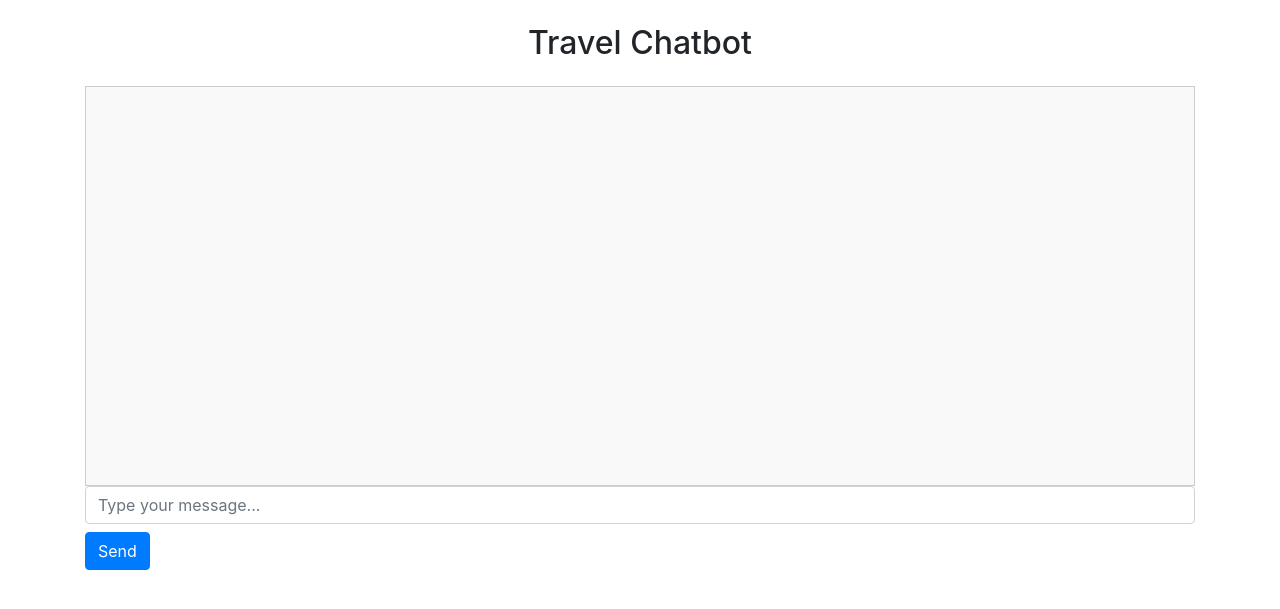
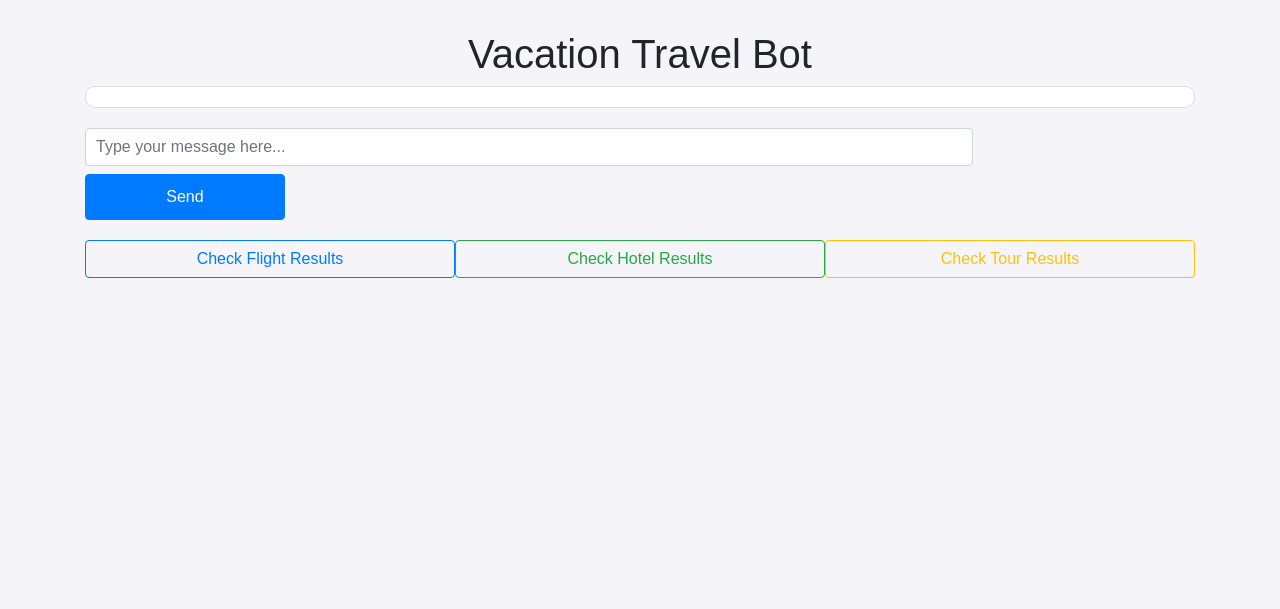
Before and after one commit to BellingLauren/Team_7_Project_3, a Flask app: page / in a window 1280 px wide. Shown: the top 609 px of the page. Run offline with Flask 3, Linux system fonts and the light colour scheme; some libraries are stand-ins or nearby versions.

Commit message:
updated code

```diff
--- a/app.py
+++ b/app.py
@@ -1,72 +1,164 @@
-from flask import Flask, render_template, request, jsonify, redirect
+import requests
+from flask import Flask, render_template, request, jsonify
+import time
 
-app = Flask(__name__)
+app = Flask(__name__, template_folder='templates')
 
-Access_Token= {
-    'grant_type': 'client_credentials',
-    'client_id': 'RW5x5Bn2aMZYmgyHCyomxPetDteMmM2a',
-    'client_secret': 'sKvaa9jS36eO7OCL'
-}
+# Amadeus API Credentials
+client_id = 'RW5x5Bn2aMZYmgyHCyomxPetDteMmM2a'
+client_secret = 'sKvaa9jS36eO7OCL'
 
-# Initialize variables to store user data
-user_name = None
-origin = 'CLE'
-destination = 'NYC'
-departure_date = '2025-05-01'
-step = 0  # Track the current step in the conversation
+# Global variable to store the access token and its expiry time
+access_token = None
+token_expiry_time = 0
 
-# The booking URL for the travel website
-booking_url = 'https://test.api.amadeus.com/v2/shopping/flight-offers'
+# Function to get the access token
+def get_access_token():
+    global access_token, token_expiry_time
 
+    # Check if the token is still valid
+    if access_token and time.time() < token_expiry_time:
+        return access_token
+
+    auth_url = 'https://test.api.amadeus.com/v1/security/oauth2/token'
+    auth_data = {
+        'grant_type': 'client_credentials',
+        'client_id': client_id,
+        'client_secret': client_secret
+    }
+
+    response = requests.post(auth_url, data=auth_data)
+
+    if response.status_code == 200:
+        data = response.json()
+        access_token = data['access_token']
+        token_expiry_time = time.time() + data['expires_in'] - 60  # Subtract 60 seconds to ensure token doesn't expire during use
+        return access_token
+    else:
+        return None
+
+# Function to get flight offers
+def get_flight_offers(origin, destination, departure_date, adults=1, max_results=5):
+    access_token = get_access_token()
+    if not access_token:
+        return {"error": "Failed to get access token"}
+
+    headers = {
+        'Authorization': f'Bearer {access_token}'
+    }
+
+    params = {
+        'originLocationCode': origin,
+        'destinationLocationCode': destination,
+        'departureDate': departure_date,
+        'adults': adults,
+        'currencyCode': 'USD',
+        'max': max_results
+    }
+
+    flight_url = 'https://test.api.amadeus.com/v2/shopping/flight-offers'
+    response = requests.get(flight_url, headers=headers, params=params)
+
+    if response.status_code == 200:
+        return response.json()['data']
+    else:
+        return {"error": f"API Request failed: {response.status_code}, {response.text}"}
+
+# Function to get hotel offers
+def get_hotels(city_code, radius=5):
+    access_token = get_access_token()
+    if not access_token:
+        return {"error": "Failed to get access token"}
+
+    headers = {
+        'Authorization': f'Bearer {access_token}'
+    }
+
+    params = {
+        'cityCode': city_code,
+        'radius': radius,
+        'radiusUnit': 'KM',
+        'ratings': '3,4,5',  # Optional: filter by star ratings
+        'hotelSource': 'ALL'  # ALL, BEDBANK, or DIRECTCHAIN
+    }
+
+    hotels_url = 'https://test.api.amadeus.com/v1/reference-data/locations/hotels/by-city'
+    response = requests.get(hotels_url, headers=headers, params=params)
+
+    if response.status_code == 200:
+        return response.json()['data']
+    else:
+        return {"error": f"API Request failed: {response.status_code}, {response.text}"}
+
+# Function to get tour activities
+def get_tour_activities(latitude, longitude, radius=20):
+    access_token = get_access_token()
+    if not access_token:
+        return {"error": "Failed to get access token"}
+
+    headers = {
+        'Authorization': f'Bearer {access_token}'
+    }
+
+    params = {
+        'latitude': latitude,
+        'longitude': longitude,
+        'radius': radius,
+        'currencyCode': 'USD'
+    }
+
+    tours_url = 'https://test.api.amadeus.com/v1/shopping/activities'
+    response = requests.get(tours_url, headers=headers, params=params)
+
+    if response.status_code == 200:
+        return response.json()['data']
+    else:
+        return {"error": f"API Request failed: {response.status_code}, {response.text}"}
+
+# Route for the home page with the flight search form
 @app.route('/')
-def home():
+def index():
     return render_template('index.html')
 
+# Route to handle flight search and display results
+@app.route('/find_flights', methods=['POST'])
+def find_flights():
+    origin = request.form.get('origin')
+    destination = request.form.get('destination')
+    departure_date = request.form.get('departure_date')
+    return_date = request.form.get('return_date')
+
+    # Simulate flight results (you can replace this with real API calls)
+    flight_results = get_flight_offers(origin, destination, departure_date)
+    return render_template('flight_results.html', flights=flight_results)
+
+# Route to handle chatbot conversation
 @app.route('/chat', methods=['POST'])
 def chat():
-    global user_name, origin, destination, departure_date, step
+    user_message = request.form['user_message']
+    bot_response = get_bot_response(user_message)
+    return jsonify({'bot_message': bot_response})
 
-    user_input = request.form['user_input'].lower()
-    response = ""
-
-    if step == 0:  # Step 0: Initial greeting
-        if "hello" in user_input:
-            response = "I can help you find flights! Type 'find flight' to get started!"
-            step += 1  # Move to next step
-        else:
-            response = "Hello! I can assist you in booking a flight. Type 'hello' to get started."
-
-    elif step == 1:  # Step 1: Asking for name
-        if "find flight" in user_input:
-            response = "Great! First, what’s your name?"
-            step += 1  # Move to next step
-        else:
-            response = "To get started, type 'find flight'."
-
-    elif step == 2:  # Step 2: Asking for destination
-        user_name = user_input.capitalize()
-        response = f"Nice to meet you, {user_name}! Where would you like to go?"
-        step += 1  # Move to next step
-
-    elif step == 3:  # Step 3: Asking for departure date
-        destination = user_input.capitalize()
-        response = f"Got it, you're going to {destination}. When would you like to depart?"
-        step += 1  # Move to next step
-
-    elif step == 4:  # Step 4: Asking for departure date
-        departure_date = user_input
-        response = f"Got it! Let me check flights from {origin} to {destination} on {departure_date}."
-        step += 1  # Move to next step
-
-    elif step == 5:  # Step 5: Redirect to booking page
-        # Returning a response with the redirect URL
-        response = f"Redirecting you to the booking page now..."
-        return jsonify({'bot_response': response, 'redirect_url': booking_url})
-
+# Chatbot conversation logic
+def get_bot_response(user_message):
+    if 'name' in user_message.lower():
+        return "Nice to meet you! What is your name?"
+    elif 'travel' in user_message.lower():
+        return "Great! Where are you looking to travel?"
+    elif 'date' in user_message.lower():
+        return "What date are you looking to travel?"
+    elif 'airport' in user_message.lower():
+        return "What airport are you flying from, and to which airport?"
+    elif 'flight' in user_message.lower():
+        return "I can help you find flights! Please check out this API: <a href='https://test.api.amadeus.com/v2/shopping/flight-offers' target='_blank'>Flight API</a>"
+    elif 'hotel' in user_message.lower():
+        return "I can help you find hotels! Please check out this API: <a href='https://test.api.amadeus.com/v1/reference-data/locations/hotels/by-city' target='_blank'>Hotel API</a>"
+    elif 'tour' in user_message.lower() or 'activity' in user_message.lower():
+        return "I can help you find tours and activities! Please check out this API: <a href='https://test.api.amadeus.com/v1/shopping/activities' target='_blank'>Tour/Activity API</a>"
+    elif 'api' in user_message.lower():
+        return "You can find the API documentation here: https://test.api.amadeus.com/"
     else:
-        response = "Sorry, I didn’t understand that. Can you tell me where you want to go?"
-
-    return jsonify({'bot_response': response})
+        return "I'm here to help! Could you tell me more about your travel plans?"
 
 if __name__ == '__main__':
     app.run(debug=True)
--- a/templates/index.html
+++ b/templates/index.html
@@ -1,89 +1,144 @@
 <!DOCTYPE html>
 <html lang="en">
+
 <head>
     <meta charset="UTF-8">
     <meta name="viewport" content="width=device-width, initial-scale=1.0">
-    <title>Travel Chatbot</title>
+    <title>Vacation Travel Bot</title> <!-- Set the title of the page -->
+    <!-- Bootstrap CSS for styling -->
     <link href="https://stackpath.bootstrapcdn.com/bootstrap/4.5.2/css/bootstrap.min.css" rel="stylesheet">
+
     <style>
+        /* Styling for the page */
+        body {
+            background-color: #f4f4f9;
+            font-family: Arial, sans-serif;
+        }
+
+        .container {
+            margin-top: 30px;
+        }
+
         .chat-box {
-            width: 100%;
-            height: 400px;
-            border: 1px solid #ccc;
+            max-height: 400px;
+            overflow-y: auto;
             padding: 10px;
-            overflow-y: scroll;
-            background-color: #f9f9f9;
+            background-color: #ffffff;
+            border-radius: 10px;
+            border: 1px solid #ddd;
+            margin-bottom: 20px;
         }
+
+        .user-message, .bot-message {
+            padding: 10px;
+            border-radius: 5px;
+            margin-bottom: 10px;
+        }
+
         .user-message {
+            background-color: #d1ecf1;
             text-align: right;
-            background-color: #d1ecf1;  /* Light blue */
-            color: #004085;  /* Dark blue text */
-            padding: 8px;
-            border-radius: 5px;
-            margin-bottom: 5px;
-            max-width: 75%;
-            margin-left: auto;
         }
+
         .bot-message {
+            background-color: #f8d7da;
             text-align: left;
-            background-color: #f8d7da;  /* Light red */
-            color: #721c24;  /* Dark red text */
-            padding: 8px;
-            border-radius: 5px;
-            margin-bottom: 5px;
-            max-width: 75%;
-            margin-right: auto;
         }
-        .chat-box p {
-            margin: 0;
+
+        .chat-input {
+            margin-top: 20px;
+        }
+
+        #user_message {
+            width: 80%;
+            padding: 10px;
+        }
+
+        #chat-button {
+            width: 18%;
+            padding: 10px;
+        }
+
+        .button-links {
+            display: flex;
+            justify-content: space-around;
+            margin-top: 20px;
+        }
+
+        .btn-custom {
+            width: 45%;
+            margin-bottom: 10px;
         }
     </style>
 </head>
+
 <body>
+
     <div class="container">
-        <h2 class="my-4 text-center">Travel Chatbot</h2>
-        <div class="chat-box" id="chat-box"></div>
-        <input type="text" id="user-input" class="form-control" placeholder="Type your message...">
-        <button class="btn btn-primary mt-2" onclick="sendMessage()">Send</button>
+        <h1 class="text-center">Vacation Travel Bot</h1> <!-- Chatbot title -->
+
+        <!-- Chatbox where the conversation happens -->
+        <div id="chat-box" class="chat-box">
+            <!-- Messages will be dynamically appended here -->
+        </div>
+
+        <!-- User input field and send button -->
+        <div class="chat-input">
+            <input type="text" id="user_message" class="form-control" placeholder="Type your message here...">
+            <button id="chat-button" class="btn btn-primary btn-block mt-2">Send</button>
+        </div>
+
+        <!-- Button links for flight, hotel, and tour results -->
+        <div class="button-links">
+            <button class="btn btn-outline-primary btn-custom" id="flight-button">Check Flight Results</button>
+            <button class="btn btn-outline-success btn-custom" id="hotel-button">Check Hotel Results</button>
+            <button class="btn btn-outline-warning btn-custom" id="tour-button">Check Tour Results</button>
+        </div>
     </div>
 
+    <!-- JavaScript to handle sending messages -->
+    <script src="https://code.jquery.com/jquery-3.6.0.min.js"></script>
     <script>
-        const chatBox = document.getElementById('chat-box');
-        const userInput = document.getElementById('user-input');
+        $(document).ready(function () {
 
-        function sendMessage() {
-            let message = userInput.value;
-            if (message.trim() !== "") {
-                chatBox.innerHTML += `<p class="user-message">${message}</p>`;
-                userInput.value = "";
-                chatBox.scrollTop = chatBox.scrollHeight;
+            // Function to handle the send button click event
+            $('#chat-button').click(function () {
+                let userMessage = $('#user_message').val();
+                if (userMessage.trim() != "") {
+                    appendMessage('user', userMessage); // Append user message to chat box
+                    $('#user_message').val(""); // Clear the input field
 
-                fetch('/chat', {
-                    method: 'POST',
-                    headers: {
-                        'Content-Type': 'application/x-www-form-urlencoded',
-                    },
-                    body: `user_input=${message}`,
-                })
-                .then(response => response.json())
-                .then(data => {
-                    chatBox.innerHTML += `<p class="bot-message">${data.bot_response}</p>`;
-                    chatBox.scrollTop = chatBox.scrollHeight;
+                    // Send the message to Flask backend for response
+                    $.post('/chat', { user_message: userMessage }, function (response) {
+                        let botMessage = response.bot_message;
+                        appendMessage('bot', botMessage); // Append bot response
+                    });
+                }
+            });
 
-                    // If the response contains a redirect, automatically handle it
-                    if (data.bot_response.includes('href')) {
-                        window.location.href = 'https://test.api.amadeus.com/v2/shopping/flight-offers';
-                    }
-                })
-                .catch(error => {
-                    console.error('Error:', error);  // Log the error in case something goes wrong
-                });
+            // Append message to chat box
+            function appendMessage(sender, message) {
+                let messageClass = sender === 'user' ? 'user-message' : 'bot-message';
+                $('#chat-box').append('<div class="' + messageClass + '">' + message + '</div>');
+                $('#chat-box').scrollTop($('#chat-box')[0].scrollHeight); // Auto-scroll to the bottom
             }
-        }
+
+            // Button links for flight, hotel, and tour results
+            $('#flight-button').click(function () {
+                window.location.href = '/find_flights'; // Navigate to the flight results page
+            });
+
+            $('#hotel-button').click(function () {
+                window.location.href = '/find_hotels'; // Navigate to the hotel results page
+            });
+
+            $('#tour-button').click(function () {
+                window.location.href = '/find_tours'; // Navigate to the tour results page
+            });
+
+        });
     </script>
 
-    <script src="https://code.jquery.com/jquery-3.5.1.slim.min.js"></script>
-    <script src="https://cdn.jsdelivr.net/npm/@popperjs/core@2.5.2/dist/umd/popper.min.js"></script>
-    <script src="https://stackpath.bootstrapcdn.com/bootstrap/4.5.2/js/bootstrap.min.js"></script>
 </body>
+
 </html>
```
Also changed, not shown: templates/templates/flight_results.html (added, +76 -0 lines), templates/templates/hotel_results.html (added, +78 -0 lines), templates/tour_results.html (added, +75 -0 lines), 1 other file.
